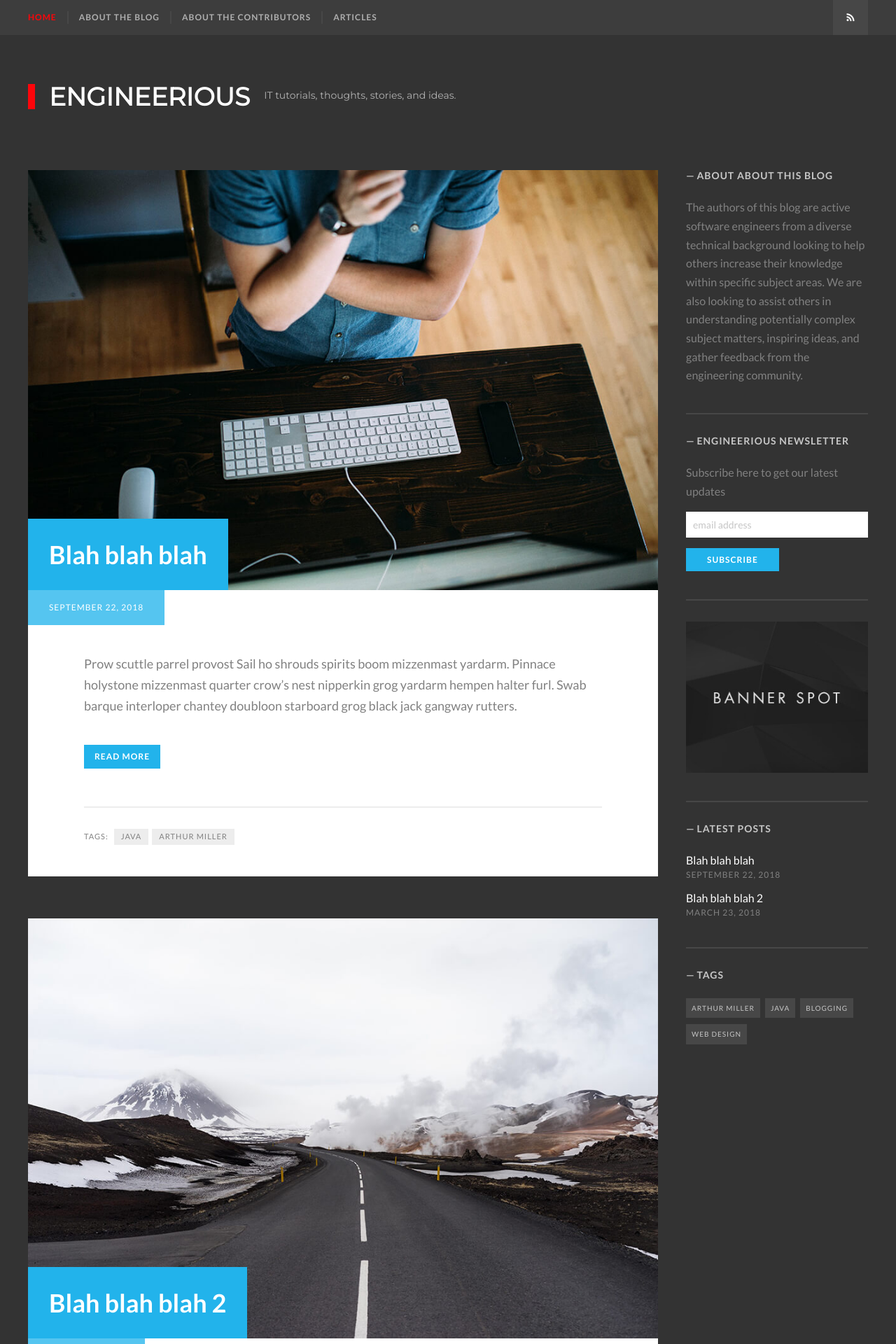
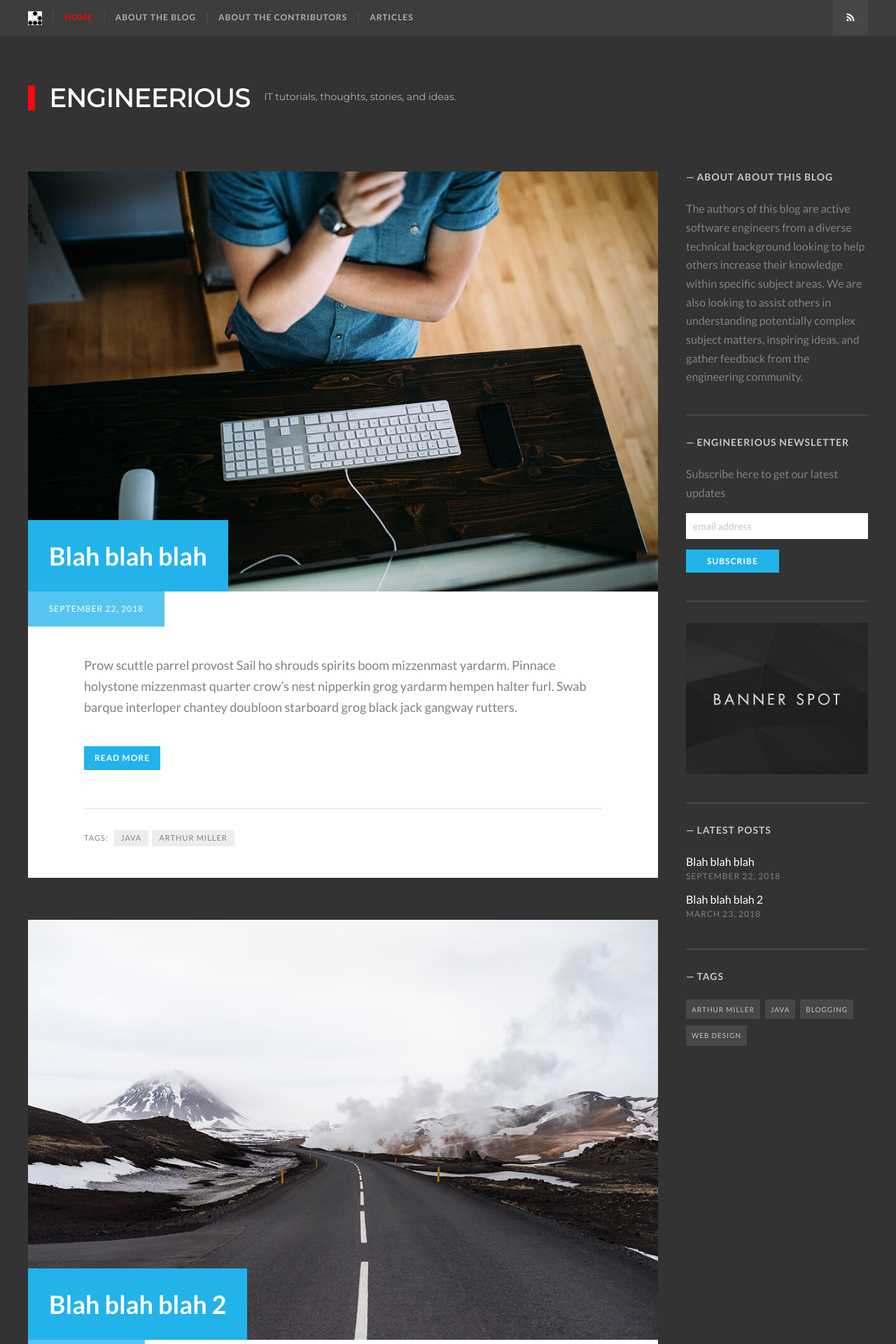
Before and after one commit to ArthurMiller/engineerious, a Jekyll site: the page built from index.html, in a window 1280 px wide. Shown: the top 1920 px of the page at 70% size. Built offline with Jekyll 4.4.1, drawn with Linux system fonts in a browser that asks for light colours; some web fonts are replaced; the list of posts is cut into pages by our own code.

Commit message:
Small change to add glider image.

```diff
--- a/_layouts/default.html
+++ b/_layouts/default.html
@@ -19,6 +19,7 @@
             <button id="menu-toggle" aria-expanded="false">Menu</button>
             <div class="nav-menu">
                 <ul class="menu">
+                    <li><a href="{{ HOME_PATH }}"><img id="gliderLogo" src="images/glider.png"/></a></li>
                 {% for link in site.navigation %}
                   {% assign current = nil %}
                   {% if page.url == link.url %}
--- a/_sass/_general.scss
+++ b/_sass/_general.scss
@@ -571,3 +571,7 @@ green     #859900  operators, other keywords
         transform:          translateY(0);
     }
 }
+
+#gliderLogo {
+    width: 20px !important;
+}
--- a/css/main.scss
+++ b/css/main.scss
@@ -164,6 +164,8 @@
     max-width: 40%;
     font-family: 'Montserrat', sans-serif;
 }
+
+
 
 /**
  * 3. Content
```
Also changed, not shown: images/glider.png (added).
